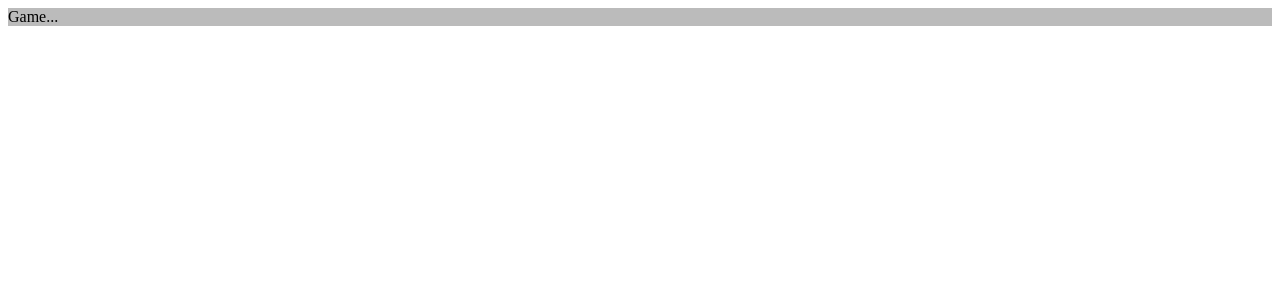
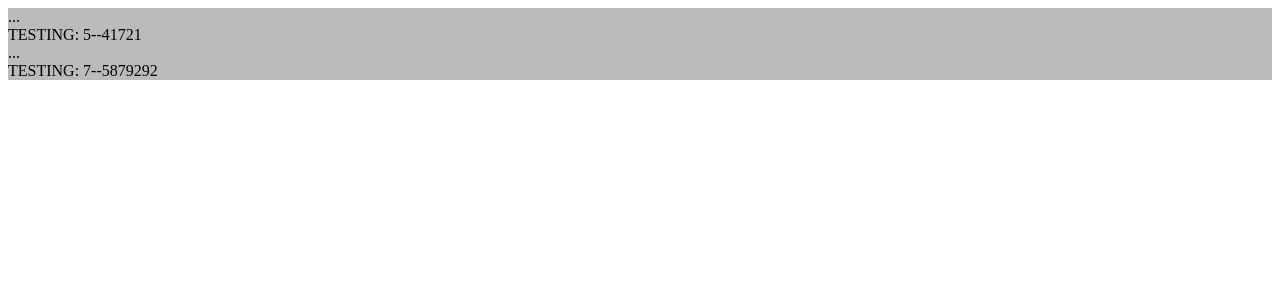
Before and after one commit to IdahoEv/number-game, a React app: page / in a window 1280 px wide. Shown: the top 300 px of the page. Built offline with nearby package versions, Linux system fonts and the light colour scheme.

Commit message:
Games have a configurable number of random buttons

```diff
--- /dev/null
+++ b/src/components/App.js
@@ -0,0 +1,18 @@
+import React from 'react';
+import Game from './Game';
+
+class App extends React.Component {
+  constructor() {
+    super();
+  }
+  render() {
+    return (
+      <div>
+        <Game numberCount={ 5 }/>
+        <Game numberCount={ 7 }/>
+      </div>
+    );
+  }
+}
+
+export default App;
--- a/src/components/Game.js
+++ b/src/components/Game.js
@@ -1,9 +1,32 @@
 import React from 'react';
+import PropTypes from 'prop-types';
 
+import { randomNumberGenerator } from '../store/util';
+
+// initial data
+//   target
+//   x numbers for buttons
 class Game extends React.Component {
+  static propTypes = {
+    numberCount: PropTypes.number.isRequired,
+  };
+
+  constructor(props) {
+    super();
+    // this.target = 10 + Math.floor(40 * Math.random());
+    this.randomNumbers = Array.from({ length: props.numberCount }).map(() =>
+      randomNumberGenerator()
+    );
+  }
   render() {
     return (
-      <div>Game...</div>
+      <div>
+        <div id='target'>...</div>
+        <div id='random-numbers'>TESTING: {this.props.numberCount}
+         --
+          { this.randomNumbers }
+        </div>
+      </div>
     );
   }
 }
--- a/src/index.js
+++ b/src/index.js
@@ -4,9 +4,12 @@
 import './store';
 import './styles/index.scss';
 
-import Game from './components/Game';
+import App from './components/App';
 
 ReactDOM.render(
-  <Game />,
+  <div>
+    <App />
+  </div>
+  ,
   document.getElementById('root')
 );
--- /dev/null
+++ b/src/store/util.js
@@ -0,0 +1,3 @@
+export const randomNumberGenerator = function(){
+  return 1 + Math.floor(Math.random() * 9);
+};
```
